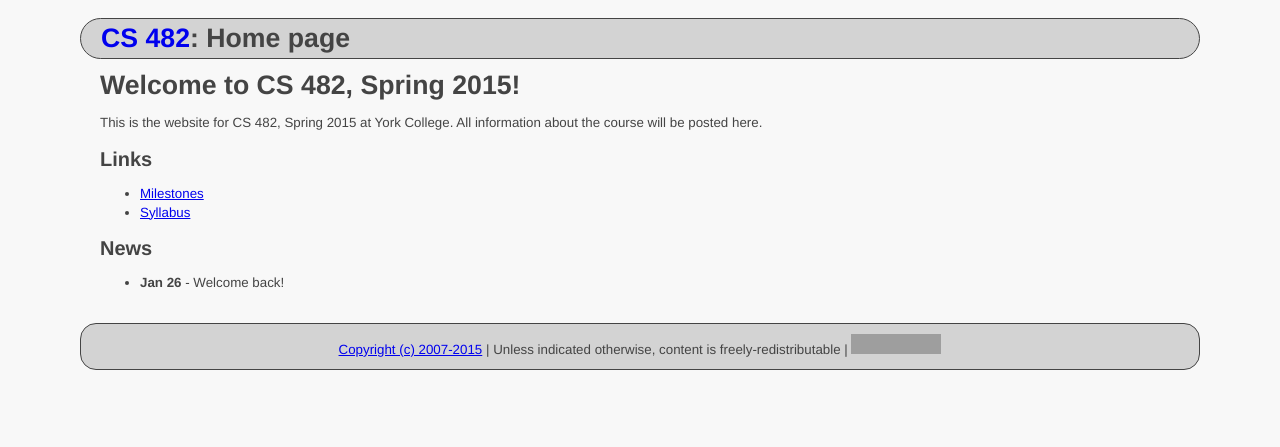
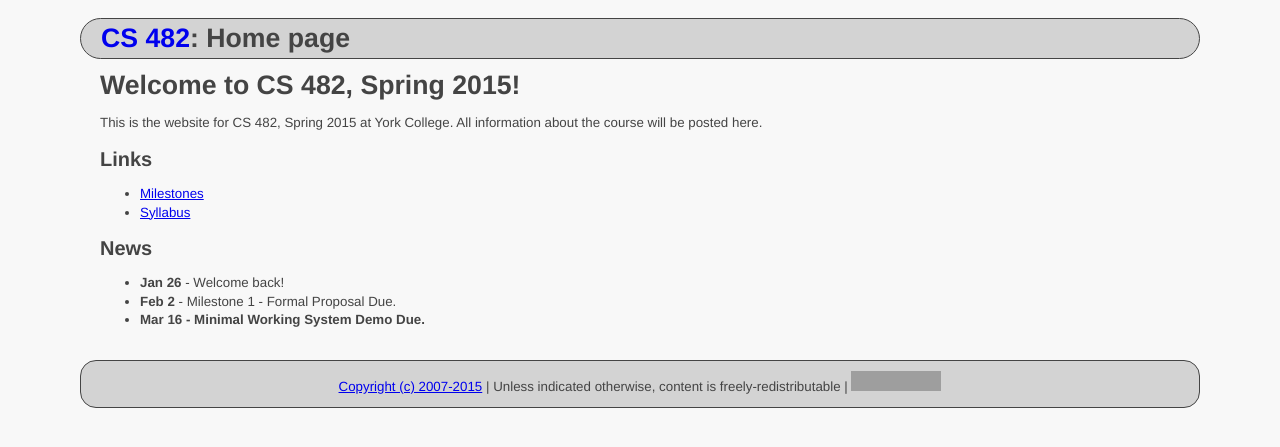
Before and after one commit to ycpcs/cs482-spring2015, a Jekyll site: the page built from index.md, in a window 1280 px wide. Shown: the top 447 px of the page. Built offline with Jekyll 4.4.1, drawn with Linux system fonts in a browser that asks for light colours; Markdown is read by kramdown in place of the engine named in the settings; grey boxes are pictures that could not be loaded.

Commit message:
update index
add due date for minimal working system

```diff
--- a/index.md
+++ b/index.md
@@ -16,3 +16,5 @@ All information about the course will be posted here.
 ## News
 
 * **Jan 26** - Welcome back!
+* **Feb 2** - Milestone 1 - Formal Proposal Due.
+* **Mar 16 - Minimal Working System Demo Due.**
```
